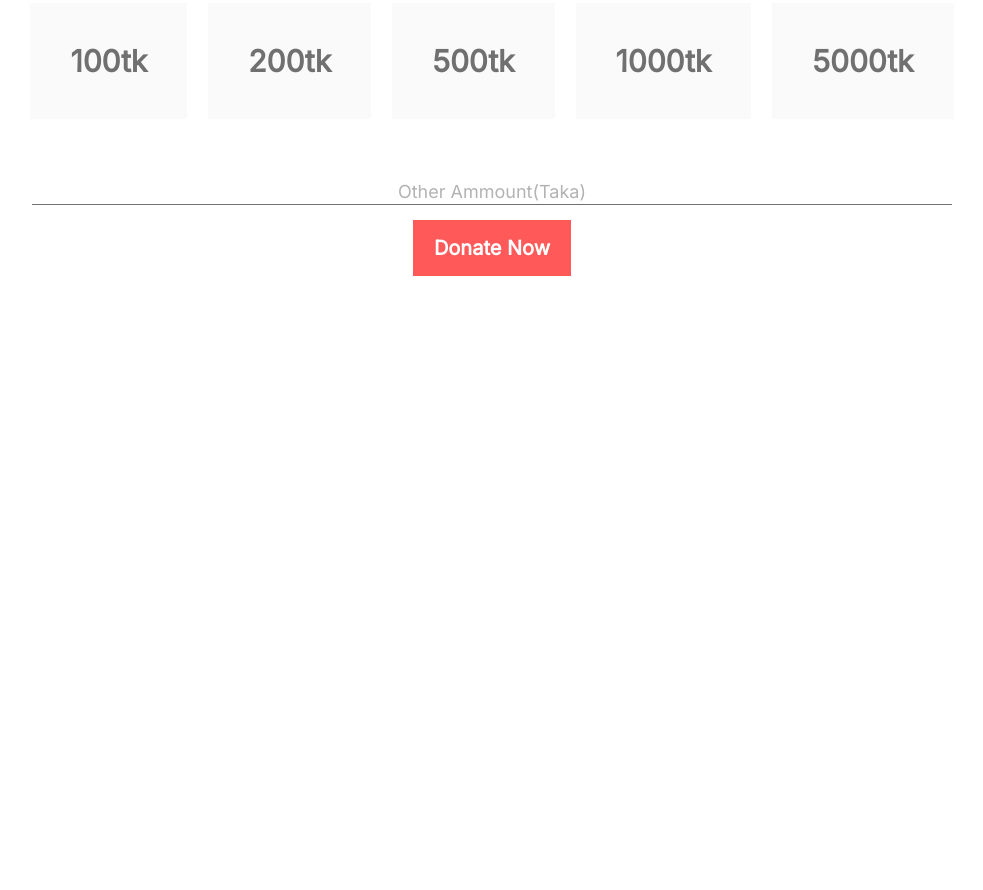
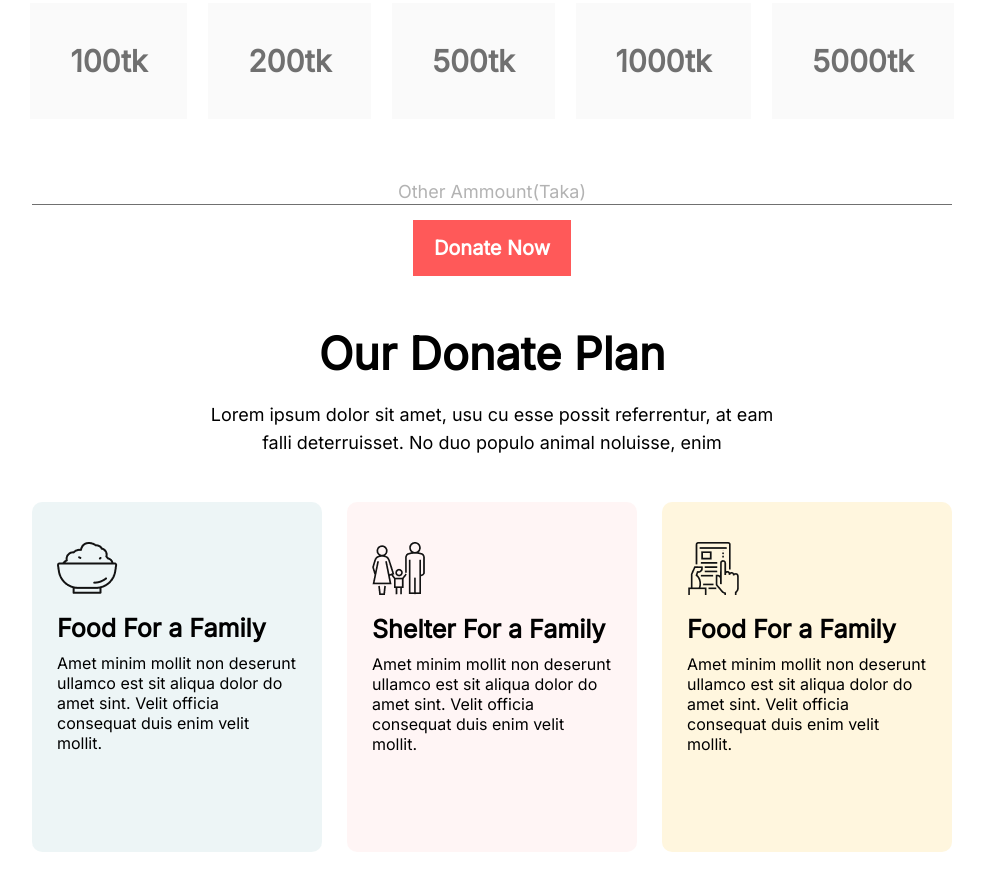
Before and after one commit to sakib-sarder/donate-today2, a plain HTML site: page index.html in a window 1280 px wide. Shown: the part 1108-1998 px from the top of the page, without its empty margins (148-1131 px from the left). Before the commit the page ends 1434 px from the top, so only its background shows below. Drawn offline with Linux system fonts and the light colour scheme.

Commit message:
donation box completed

```diff
--- a/index.html
+++ b/index.html
@@ -34,6 +34,30 @@
             <div class="ammout-btn-p">
             <button class="btn-primary ammount-btn">Donate Now</button>
             </div>
+            <!-- donate today complete -->
+            <div class="our-donate-plan">
+                <h1>Our Donate Plan</h1>
+                <p>Lorem ipsum dolor sit amet, usu cu esse possit referrentur, at eam <br>falli deterruisset. No duo populo animal noluisse, enim</p>
+            </div>
+            <div class="donation-box-container">
+                <div class="donation-box box-1">
+                    <img src="./images/icons/food.png" class="icons">
+                    <h2>Food For a Family</h2>
+                    <p>Amet minim mollit non deserunt ullamco est sit aliqua dolor do amet sint. Velit officia consequat duis enim velit mollit.</p>
+                </div>
+                <div class="donation-box box-2">
+                    <img src="./images/icons/shelter.png" class="icons">
+                    <h2>Shelter For a Family</h2>
+                    <p>Amet minim mollit non deserunt ullamco est sit aliqua dolor do amet sint. Velit officia consequat duis enim velit mollit.</p>
+                </div>
+                <div class="donation-box box-3">
+                    <img src="./images/icons/Frame-1.png" class="icons">
+                    <h2>Food For a Family</h2>
+                    <p>Amet minim mollit non deserunt ullamco est sit aliqua dolor do amet sint. Velit officia consequat duis enim velit mollit.</p>
+                </div>
+            </div>
+            <!-- donation box completed -->
+
         </section>
    </main>
    <footer>
--- a/styles/style.css
+++ b/styles/style.css
@@ -98,3 +98,51 @@
     justify-content: center;
     margin-bottom: 50px;
 }
+.our-donate-plan{
+    text-align: center;
+}
+.our-donate-plan > h1{
+    font-weight: 700;
+    font-size: 45px;
+    margin-bottom: 20px;
+}
+.our-donate-plan > p{
+    font-size: 18px;
+    line-height: 28px;
+    margin-bottom: 45px;
+}
+.donation-box-container{
+    margin-bottom: 130px;
+    display: flex;
+    justify-content: center;
+    align-items: center;
+    gap: 25px;
+}
+.donation-box{
+    width: 360px;
+    height: 350px;
+    padding: 25px;
+    border-radius: 10px;
+}
+.icons{
+    padding-top: 15px;
+}
+.donation-box > h2{
+    padding-top: 15px;
+    font-weight: 700;
+    font-size: 25px;
+}
+.donation-box > p{
+    padding-top: 10px;
+    font-weight: 500;
+}
+.box-1{
+    background-color:rgba(79, 157, 166, 0.1);
+}
+.box-2{
+    background-color:rgba(255, 239, 239, 0.6)
+}
+.box-3{
+    background-color: rgba(255, 244, 214, 0.8);
+}
+/* donatation box completed  */
```
